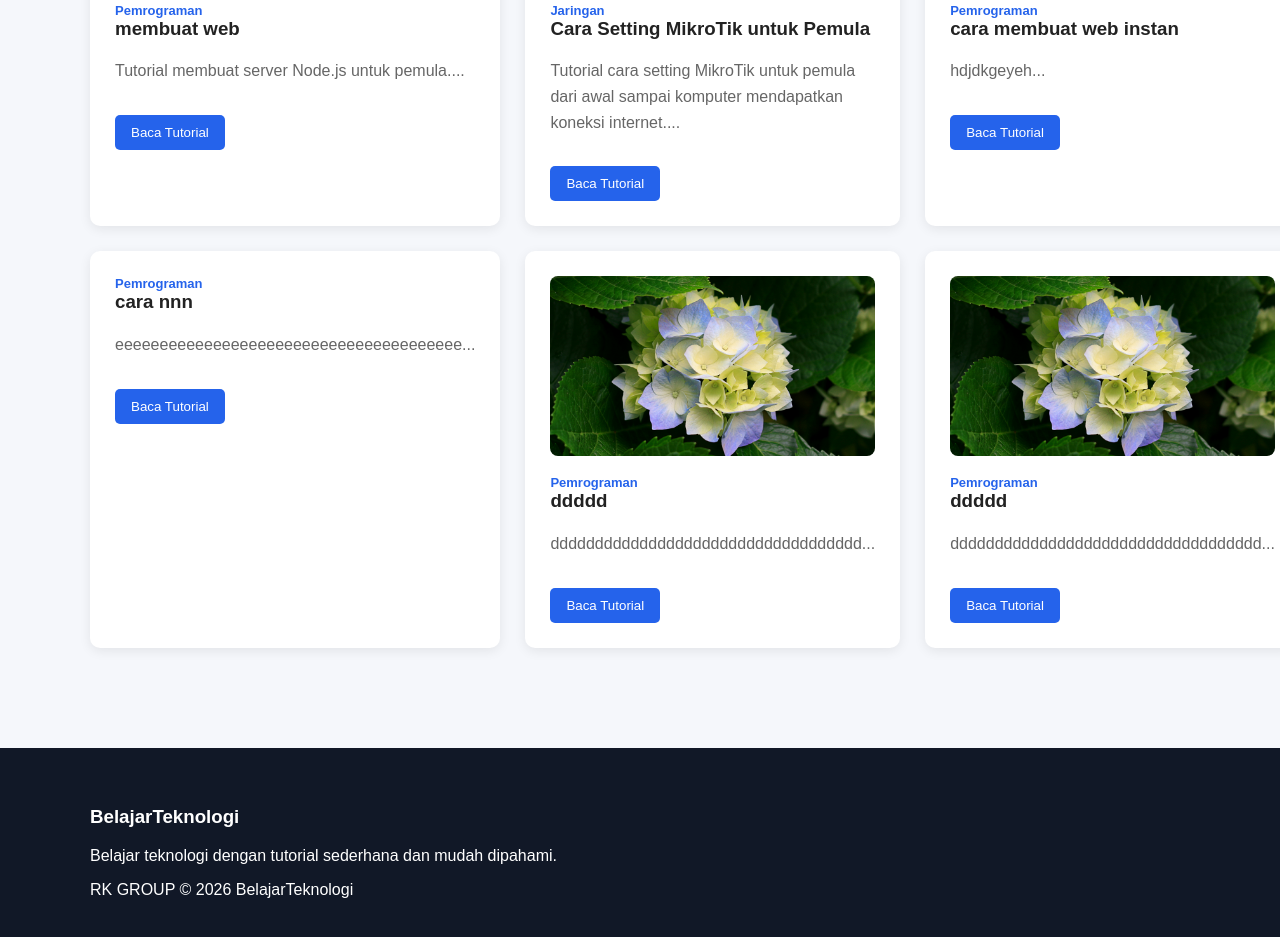
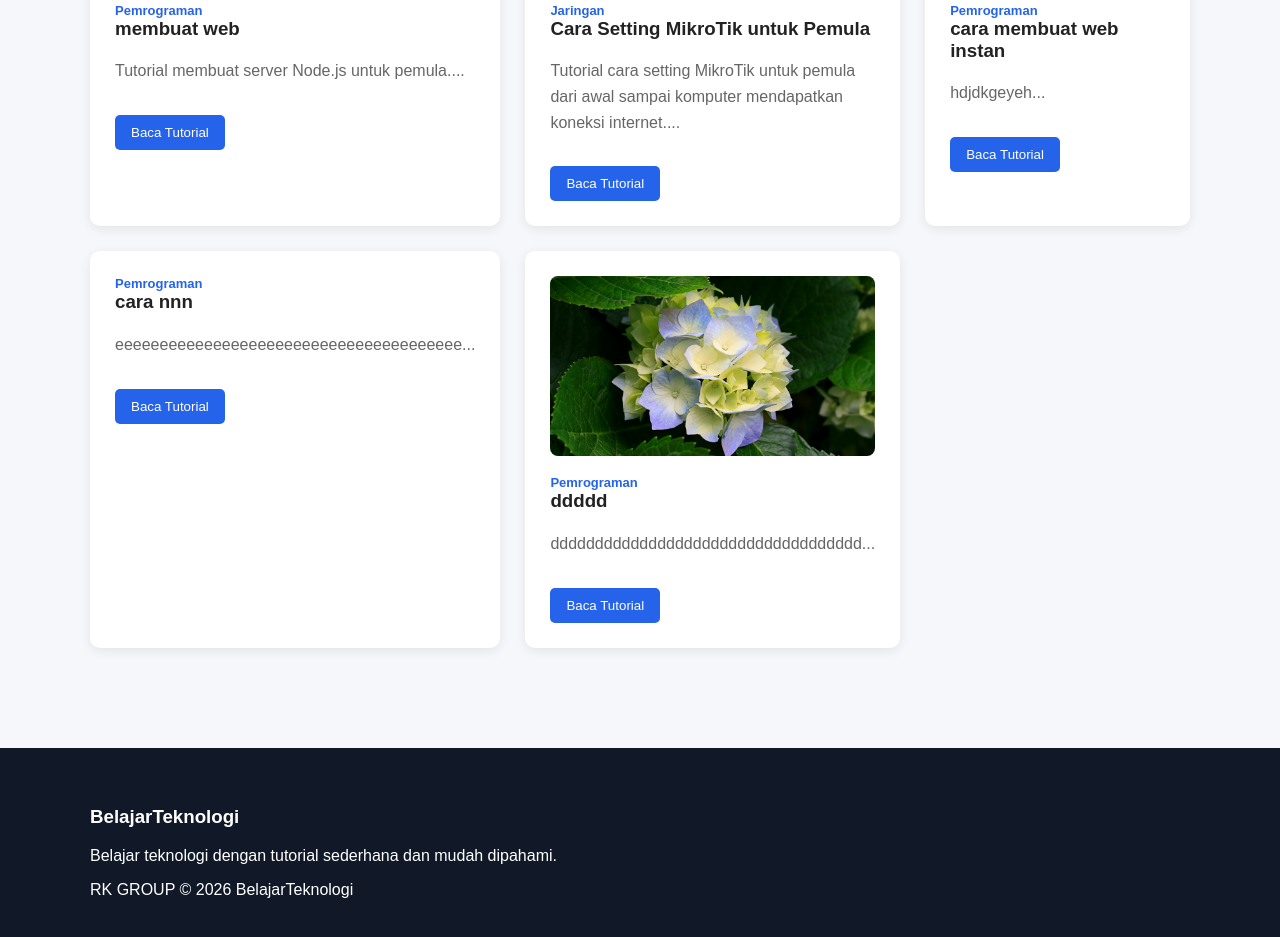
Before and after one commit to sahid0909/website-tutorial, a website: page docs/index.html in a window 1280 px wide. Shown: the part 841-1778 px from the top of the page. Drawn offline with Linux system fonts and the light colour scheme.

Commit message:
Update artikel dan halaman website

```diff
--- a/docs/artikel.json
+++ b/docs/artikel.json
@@ -43,14 +43,5 @@
     "gambar": "/uploads/gambar-1787386990078.jpg",
     "isi": "ddddddddddddddddddddddddddddddddddd",
     "tanggal": "2026-08-22T08:23:10.117Z"
-  },
-  {
-    "id": 1787386993533,
-    "judul": "ddddd",
-    "slug": "ddddd",
-    "kategori": "Pemrograman",
-    "gambar": "/uploads/gambar-1787386993505.jpg",
-    "isi": "ddddddddddddddddddddddddddddddddddd",
-    "tanggal": "2026-08-22T08:23:13.533Z"
   }
 ]
--- a/docs/sitemap.xml
+++ b/docs/sitemap.xml
@@ -27,9 +27,5 @@
     <loc>https://sahid0909.github.io/website-tutorial/tutorial/ddddd/</loc>
 </url>
 
-<url>
-    <loc>https://sahid0909.github.io/website-tutorial/tutorial/ddddd/</loc>
-</url>
-
 
 </urlset>
```
Also changed, not shown: database/artikel.json (+0 -9 lines), docs/tutorial/ddddd/index.html (+2 -2 lines).
